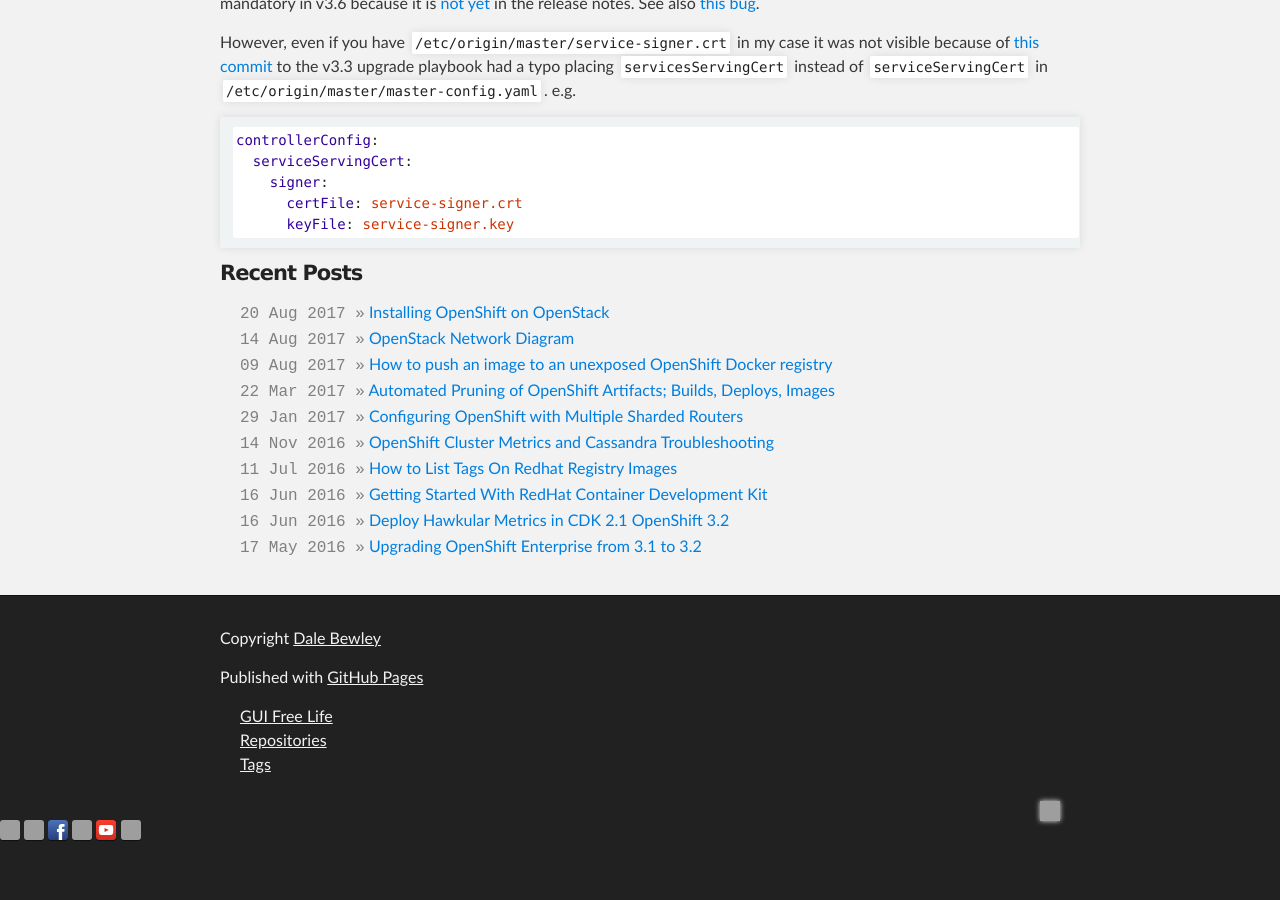
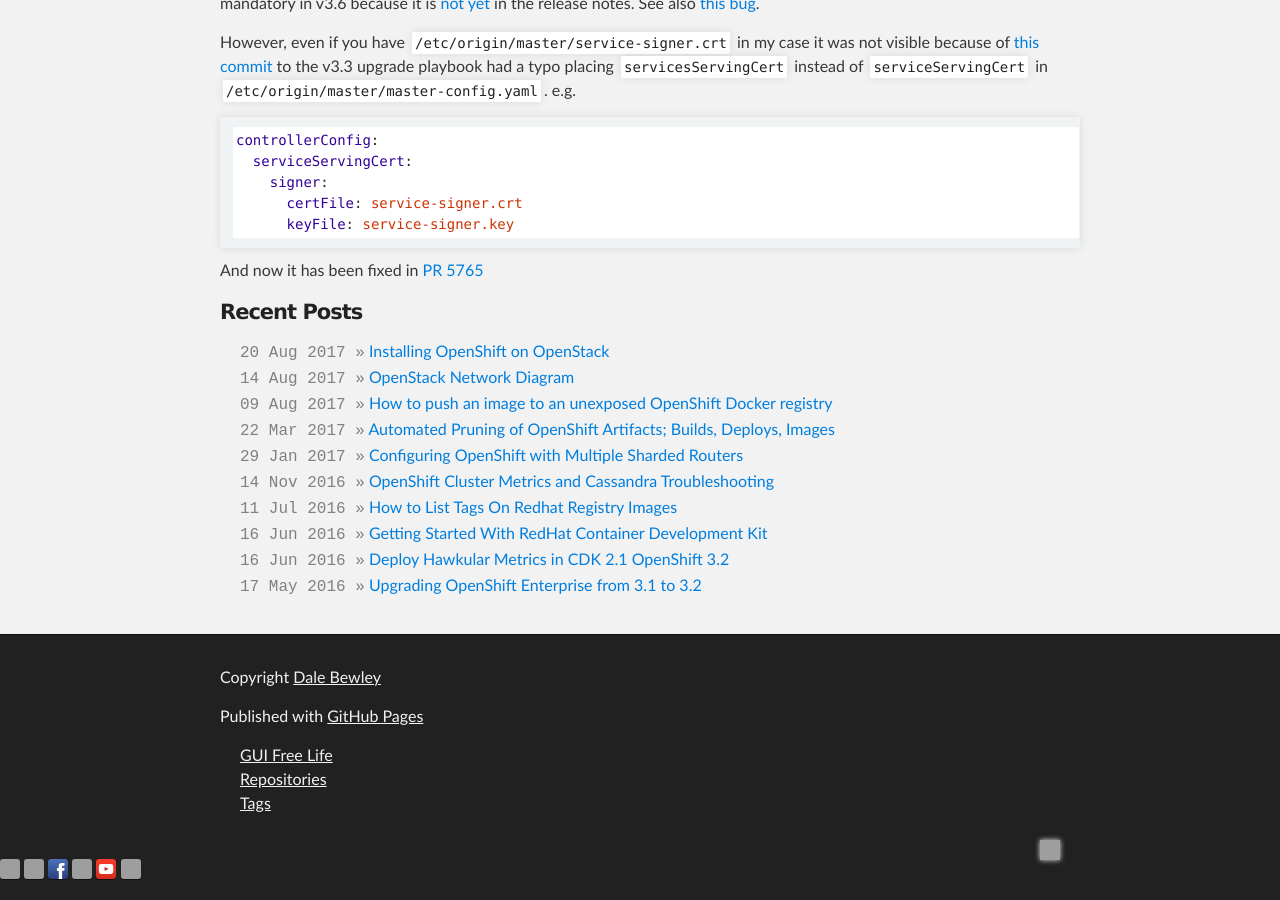
Before and after one commit to dlbewley/dlbewley.github.io, a Jekyll site: the page built from _posts/2017-10-13-OpenShift-3.6-Upgrade-Metrics-Fails-Missing-heapster-certs-Secret.md, in a window 1280 px wide and 900 px high, scrolled down 1141 px. Built offline with Jekyll 4.4.1, drawn with Linux system fonts in a browser that asks for light colours; comment, search, counter and statistics services are not loaded; the repository's description, which GitHub fills in, is left out; before the commit the page ends 2010 px from its top, so only the background shows below that; grey boxes are pictures that could not be loaded.

Commit message:
upstream fix pr

````diff
--- a/_posts/2017-10-13-OpenShift-3.6-Upgrade-Metrics-Fails-Missing-heapster-certs-Secret.md
+++ b/_posts/2017-10-13-OpenShift-3.6-Upgrade-Metrics-Fails-Missing-heapster-certs-Secret.md
@@ -55,3 +55,5 @@
       certFile: service-signer.crt
       keyFile: service-signer.key
 ```
+
+And now it has been fixed in [PR 5765](https://github.com/openshift/openshift-ansible/pull/5765)
````
